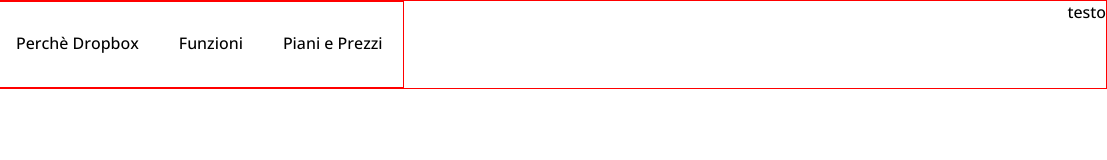
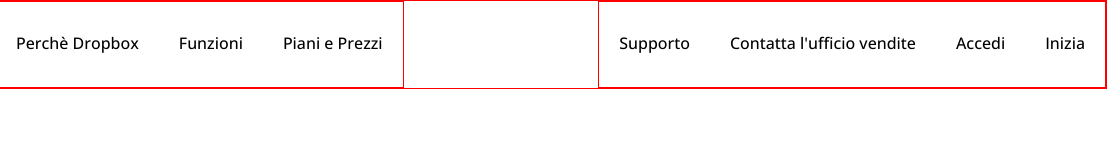
Before and after one commit to AlexandruConstantinBurlacu/htmlcss-dropbox, a plain HTML site: page index.html in a window 1280 px wide. Shown: the full height of the page, 173-1280 px from the left. Drawn offline with nearby package versions, Linux system fonts and the light colour scheme.

Commit message:
creazione nav-right

```diff
--- a/index.html
+++ b/index.html
@@ -20,7 +20,10 @@
             </nav>
 
             <nav class="nav-right">
-                testo
+                <div>Supporto</div>
+                <div>Contatta l'ufficio vendite</div>
+                <div>Accedi</div>
+                <div class="btn-blue">Inizia</div>
             </nav>
         </nav>
 
--- a/style.css
+++ b/style.css
@@ -17,14 +17,14 @@ body {
     border: 1px solid red;
 }
 
-.nav-left {
+.nav-left , .nav-right {
     display: flex;
 
     /* test */
     border: 1px solid red;
 }
 
-.nav-left > * {
+.nav-left > * , .nav-right > * {
     padding-left: 20px;
     padding-right: 20px;
     padding-top: 30px;
```
